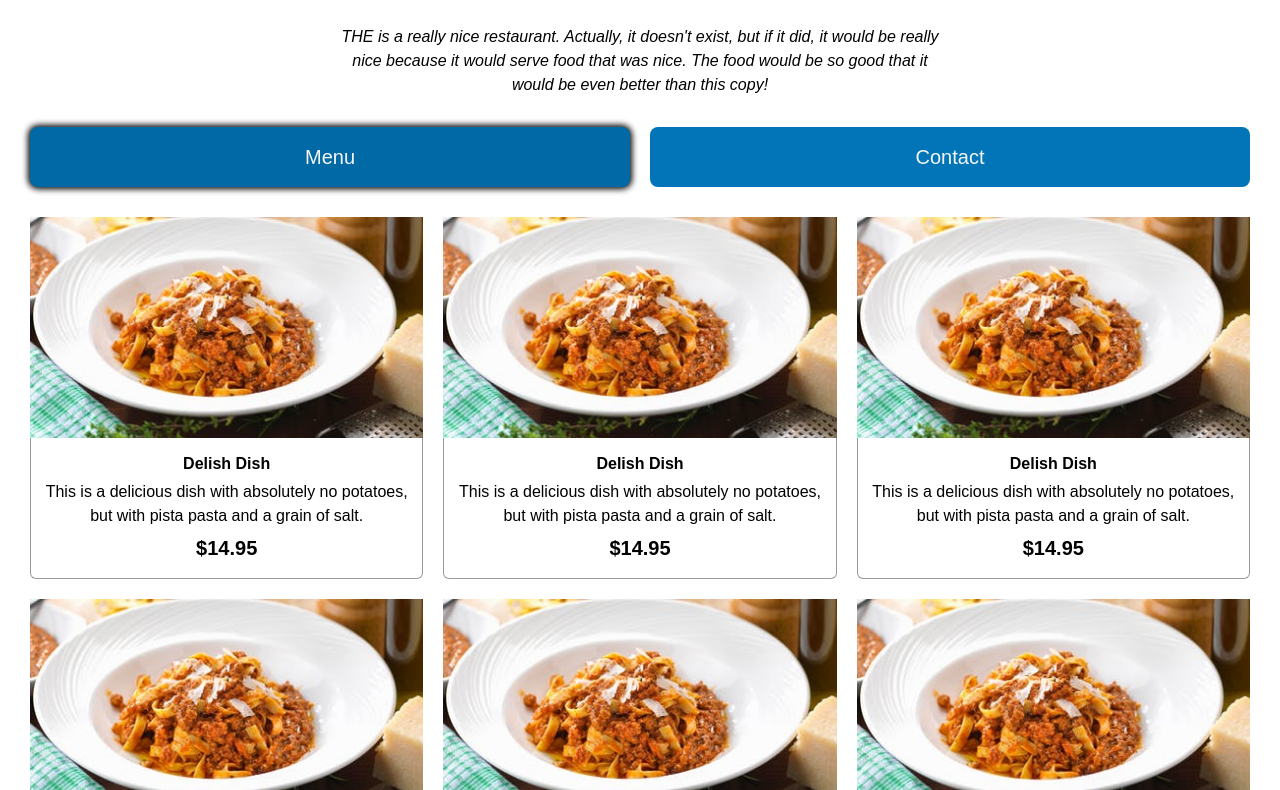
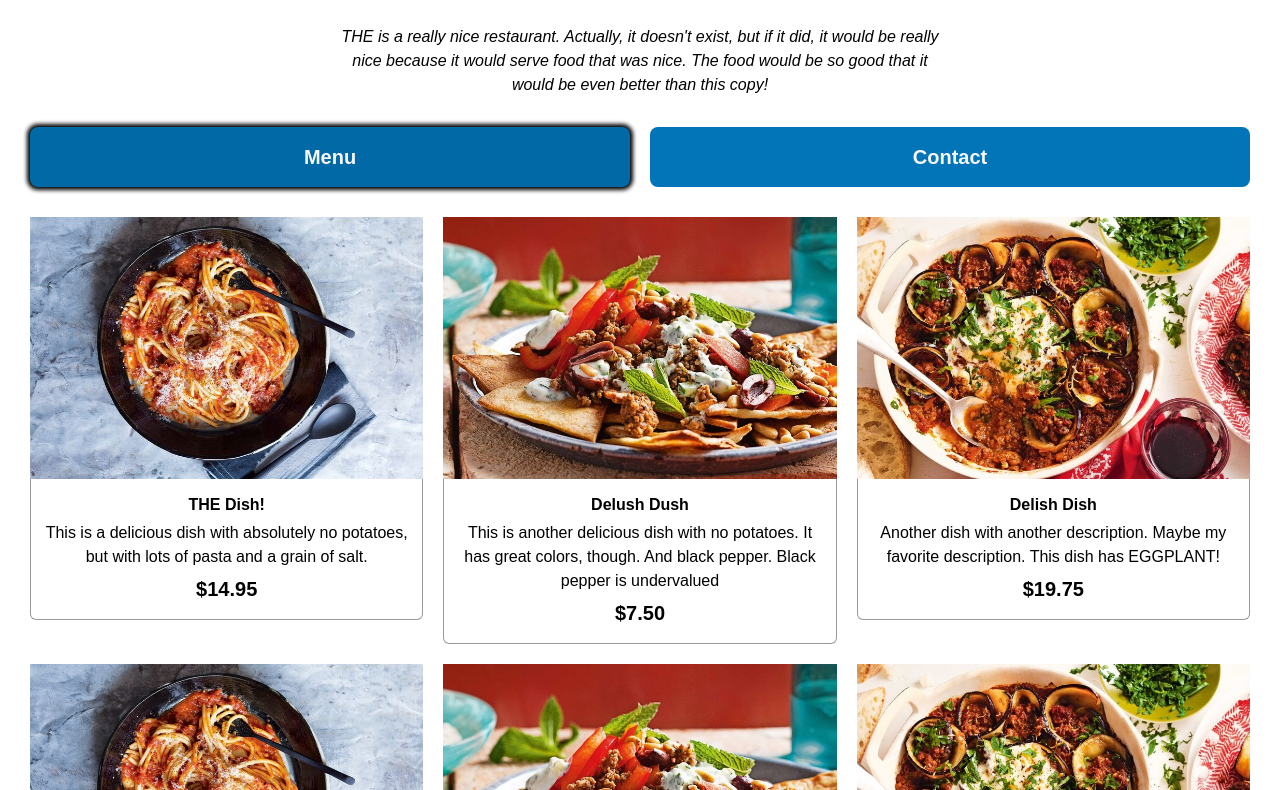
Before and after one commit to Menneskefernis/restaurant-page, a website built with webpack: page dist/index.html in a window 1280 px wide. Shown: the part 261-1051 px from the top of the page. Built offline with nearby package versions, Linux system fonts and the light colour scheme.

Commit message:
Refactor js to keep DRY

```diff
--- /dev/null
+++ b/src/dishes.js
@@ -0,0 +1,23 @@
+const items = {
+    1: {
+        name: 'THE Dish!',
+        description: 'This is a delicious dish with absolutely no potatoes, but with lots of pasta and a grain of salt.',
+        image: './images/bucatini-allamatriciana-30639-1.jpg',
+        price: '$14.95'
+    },
+
+    2: {
+        name: 'Delush Dush',
+        description: 'This is another delicious dish with no potatoes. It has great colors, though. And black pepper. Black pepper is undervalued',
+        image: './images/greek-style-nachos-14170-1.jpg',
+        price: '$7.50'
+    },
+    3: {
+        name: 'Delish Dish',
+        description: 'Another dish with another description. Maybe my favorite description. This dish has EGGPLANT!',
+        image: './images/eggplant-rotolo-ragu-15155-1.jpg',
+        price: '$19.75'
+    }
+}
+
+export default items;
--- a/src/headerContent.js
+++ b/src/headerContent.js
@@ -1,24 +1,26 @@
 const header = () => {
     const header = document.createElement('header');
-    const bannerContainer = document.createElement('div');
-    const bannerImage = document.createElement('img');
-    const titleContainer = document.createElement('div');
-    const title = document.createElement('h1');
+    const bannerContainer = createContainerWithElement('banner', 'img');
+    const titleContainer = createContainerWithElement('title', 'h1');
 
-    bannerContainer.id = 'banner';
-    titleContainer.id = 'title';
+    bannerContainer.firstChild.src = "./images/Restaurant-banner-1024x373.jpg";
+    bannerContainer.firstChild.alt = "Banner image showing the restaurant";
 
-    bannerImage.src = "./images/Restaurant-banner-1024x373.jpg";
-    bannerImage.alt = "Banner image showing the restaurant";
+    titleContainer.firstChild.textContent = "THE Restaurant";
 
-    titleContainer.appendChild(title);
-    title.textContent = "THE Restaurant";
-
-    bannerContainer.appendChild(bannerImage);
     header.appendChild(bannerContainer);
     header.appendChild(titleContainer);
 
     return header;
+}
+
+const createContainerWithElement = (name, type) => {
+    const container = document.createElement('div');
+    const element = document.createElement(type);
+    container.id = name;
+    container.appendChild(element);
+
+    return container;
 }
 
 const description = () => {
@@ -29,24 +31,33 @@ const description = () => {
     return description;
 }
 
-const menuTabs = () => {
+const navigation = () => {
+    const tabs = [];
+
+    tabs.push(createTab('menu'));
+    tabs.push(createTab('contact'));
+
+    tabs[0].classList.add('active');
+
+    return appendTabs(tabs);
+}
+
+const createTab = (name) => {
+    const tab = document.createElement('span');
+    tab.id = `${name}-btn`;
+    tab.classList.add('nav-btn');
+    tab.textContent = name[0].toUpperCase() +  name.slice(1);
+
+    return tab;
+}
+
+const appendTabs = (tabs) => {
     const nav = document.createElement('nav');
-    const contactTab = document.createElement('span');
-    const menuTab = document.createElement('span');
-
-    menuTab.id = "menu-btn";
-    contactTab.id = "contact-btn";
-
-    menuTab.classList.add('nav-btn', 'active');
-    contactTab.classList.add('nav-btn');
-
-    menuTab.textContent = "Menu";
-    contactTab.textContent = "Contact";
-
-    nav.appendChild(menuTab);
-    nav.appendChild(contactTab);
+    tabs.forEach(tab => {
+        nav.appendChild(tab);
+    });
 
     return nav;
 }
 
-export {header, description, menuTabs};
+export {header, description, navigation};
--- a/src/index.js
+++ b/src/index.js
@@ -1,11 +1,11 @@
-import { header, description, menuTabs } from './headerContent';
+import { header, description, navigation } from './headerContent';
 import contactInfo from './contact';
 import menu from './menu';
 
 const body = document.querySelector('body');
 const content = document.getElementById('content');
 
-body.insertAdjacentElement('afterbegin', menuTabs());
+body.insertAdjacentElement('afterbegin', navigation());
 body.insertAdjacentElement('afterbegin', description());
 body.insertAdjacentElement('afterbegin', header());
 
--- a/src/menu.js
+++ b/src/menu.js
@@ -1,22 +1,26 @@
+import items from './dishes';
+
 const menu = () => {
     const container = document.createElement('div');
     container.id = 'menu';
 
-    for (let i = 0; i < 10; i++) {
-        container.insertAdjacentHTML('beforeend', menuItem());
+    for (let i = 0; i < 6; i++) {                                           // just to fill out the page
+        for (let i = 0; i < Object.keys(items).length; i++) {
+            container.insertAdjacentHTML('beforeend', menuItem(items[i+1]));
+        }
     }
 
     return container;
 }
 
-const menuItem = () => {
+const menuItem = (item) => {
     const markup = `
         <div class="menu-item">
-            <img src="./images/mince-recipes-switcher.jpg">
+            <img src=${item.image}>
             <div>
-                <h3 class="dish-title">Delish Dish</h3>
-                <p class="dish-description">This is a delicious dish with absolutely no potatoes, but with pista pasta and a grain of salt.</p>
-                <p class="price">$14.95</p>
+                <h3 class="dish-title">${item.name}</h3>
+                <p class="dish-description">${item.description}</p>
+                <p class="price">${item.price}</p>
             </div>
         </div>
     `;
```
Also changed, not shown: dist/Images/dish-food-cuisine-ingredient-biryani-kabsa-hyderabadi-biriyani.png (deleted), dist/images/Restaurant-banner-1024x373.jpg (renamed from dist/Images/Restaurant-banner-1024x373.jpg), dist/images/bucatini-allamatriciana-30639-1.jpg (added), dist/images/eggplant-rotolo-ragu-15155-1.jpg (added), dist/images/greek-style-nachos-14170-1.jpg (added), dist/images/mince-recipes-switcher.jpg (renamed from dist/Images/mince-recipes-switcher.jpg), dist/main.js, dist/styles/main.css, dist/styles/main.scss, 1 other file.
